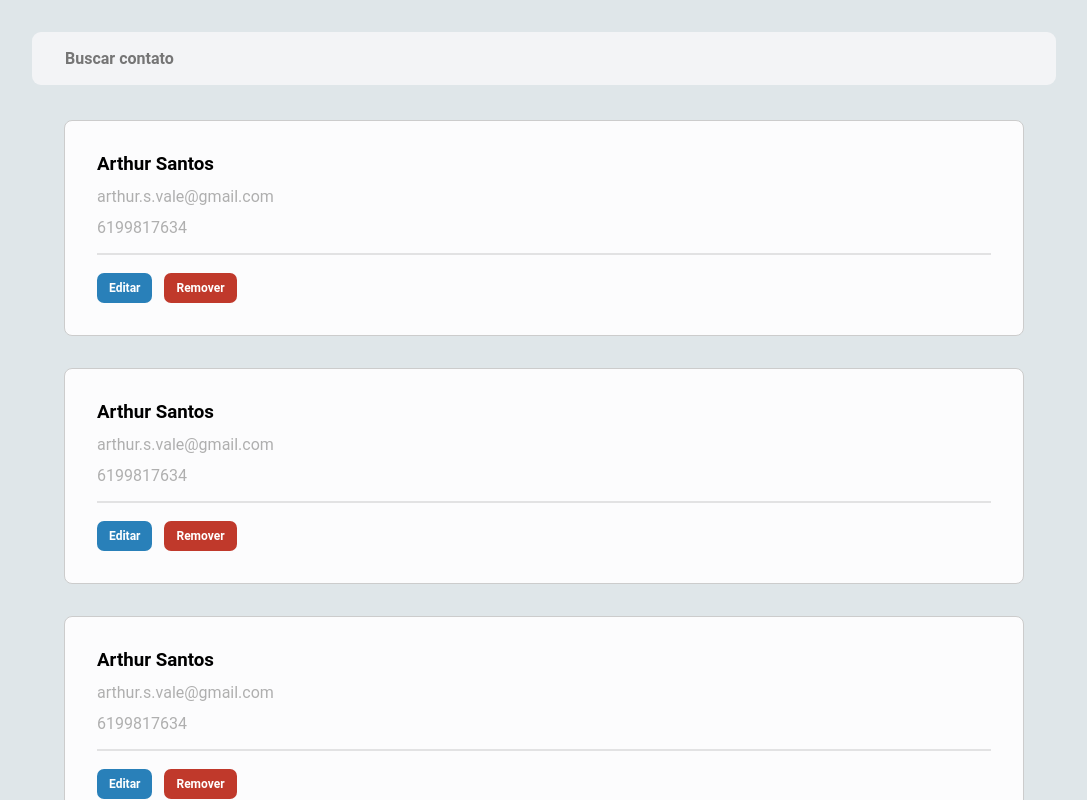
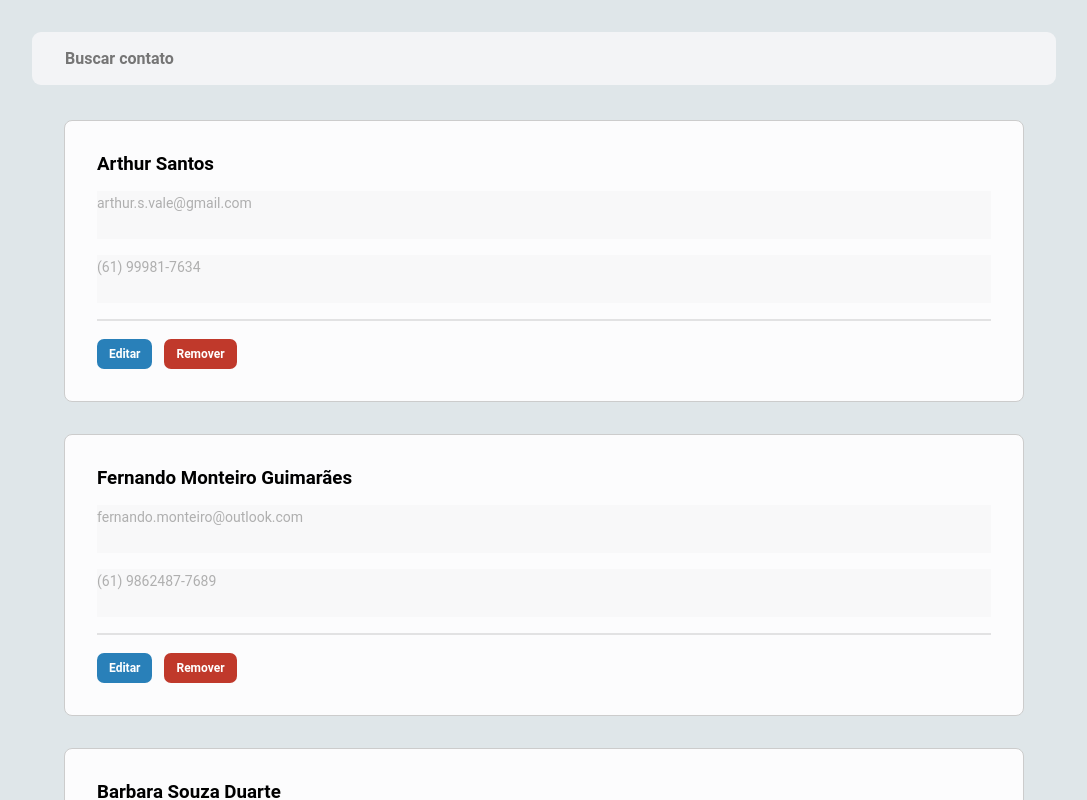
Before and after one commit to arthursantos1/Lista_Contato, a React (Create React App) app: page / in a window 1280 px wide. Shown: the top 800 px of the page, without its empty margins (96-1183 px from the left). Built offline with nearby package versions, Linux system fonts and the light colour scheme.

Commit message:
Feito os ajustes no botão de editar

```diff
--- a/src/components/contatos/index.jsx
+++ b/src/components/contatos/index.jsx
@@ -1,4 +1,4 @@
-import { useState } from 'react'
+import { useEffect, useState } from 'react'
 import { useDispatch } from 'react-redux'
 
 import * as S from './styles'
@@ -7,17 +7,39 @@ import ContatoClass from '../../models/Contato'
 
 type Props = ContatoClass
 
-const Contato = ({ nome, email, telefone, id }: Props) => {
+const Contato = ({
+  nome,
+  email: emailOriginal,
+  telefone: telefoneOriginal,
+  id
+}: Props) => {
   const dispatch = useDispatch()
   const [estaEditando, setEditando] = useState(false)
+  const [email, setEmail] = useState('')
+  const [telefone, setTelefone] = useState('')
+
+  useEffect(() => {
+    if (telefoneOriginal.length && emailOriginal.length > 0) {
+      setTelefone(telefoneOriginal)
+      setEmail(emailOriginal)
+    }
+  }, [emailOriginal, telefoneOriginal])
 
   return (
     <S.ContainerCard>
       <label id="nome">
         <h3 id="nome">{nome}</h3>
       </label>
-      <S.CardTexto>{email}</S.CardTexto>
-      <S.CardTexto>{telefone}</S.CardTexto>
+      <S.CardTexto
+        disabled={!estaEditando}
+        value={email}
+        onChange={(e) => setEmail(e.target.value)}
+      />
+      <S.CardTexto
+        disabled={!estaEditando}
+        value={telefone}
+        onChange={(e) => setTelefone(e.target.value)}
+      />
       <S.ContainerBotao>
         {estaEditando ? (
           <>
--- a/src/components/contatos/styles.ts
+++ b/src/components/contatos/styles.ts
@@ -15,8 +15,15 @@ export const ContainerBotao = styled.div`
   border-top: 2px solid rgba(0, 0, 0, 0.1);
 `
 
-export const CardTexto = styled.p`
-  margin-top: 12px;
+export const CardTexto = styled.textarea`
+  display: block;
+  width: 100%;
+  resize: none;
+  border: none;
+  margin-top: 16px;
+  margin-bottom: 16px;
+  line-height: 24px;
+  font-size: 14px;
   color: #afafaf;
 `
 
--- a/src/models/Contato.ts
+++ b/src/models/Contato.ts
@@ -1,10 +1,10 @@
 class Contato {
   nome: string
   email: string
-  telefone: number
+  telefone: string
   id: number
 
-  constructor(nome: string, email: string, telefone: number, id: number) {
+  constructor(nome: string, email: string, telefone: string, id: number) {
     this.nome = nome
     this.email = email
     this.telefone = telefone
--- a/src/store/reducers/contato.ts
+++ b/src/store/reducers/contato.ts
@@ -10,20 +10,26 @@ const initialState: ContatosState = {
     {
       nome: 'Arthur Santos',
       email: 'arthur.s.vale@gmail.com',
-      telefone: 6199817634,
+      telefone: '(61) 99981-7634',
       id: 1
     },
     {
-      nome: 'Arthur Santos',
-      email: 'arthur.s.vale@gmail.com',
-      telefone: 6199817634,
+      nome: 'Fernando Monteiro Guimarães',
+      email: 'fernando.monteiro@outlook.com',
+      telefone: '(61) 9862487-7689',
       id: 2
     },
     {
-      nome: 'Arthur Santos',
-      email: 'arthur.s.vale@gmail.com',
-      telefone: 6199817634,
+      nome: 'Barbara Souza Duarte',
+      email: 'barbara.d@gmail.com',
+      telefone: '(61) 98712-2876',
       id: 3
+    },
+    {
+      nome: 'Sarah Oliveira Souza',
+      email: 'SarahOliveiraSouza@jourrapide.com',
+      telefone: '(25) 9595-8345',
+      id: 4
     }
   ]
 }
```
